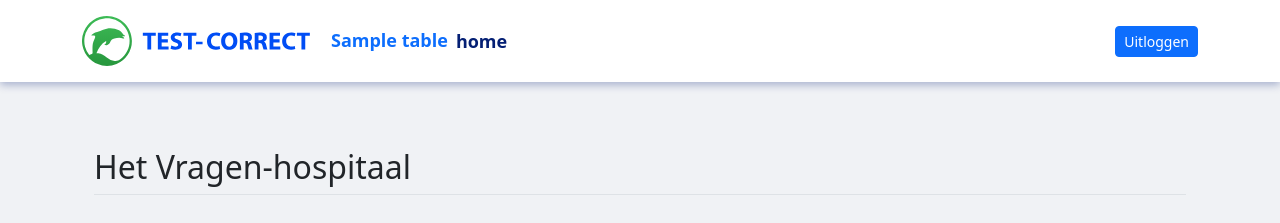
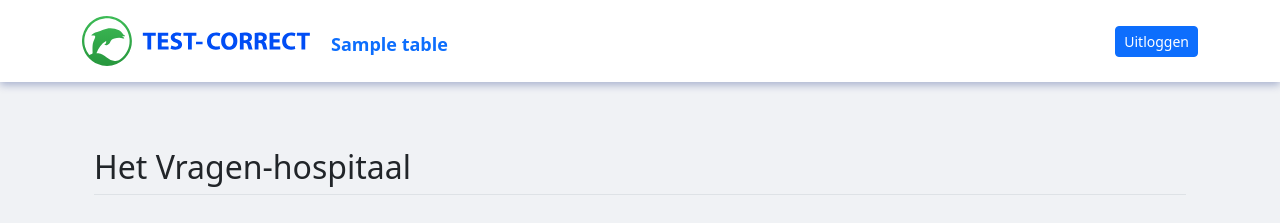
Before and after one commit to Danny-1053784/WP2-Owasp-Top10, a Flask app: template templates/tables.html in a window 1280 px wide. Shown: the top 223 px of the page. Run offline with Flask 2, Linux system fonts and the light colour scheme; the template is opened without the code that fills it: most values are stand-ins (such as "Sample title", 1, 10 or a date in 2020); some libraries are stand-ins or nearby versions.

Commit message:
Update Header layout

```diff
--- a/templates/header.html
+++ b/templates/header.html
@@ -26,7 +26,8 @@
 
 
           <!-- use this to add templates to the navbar -->
-          <a href="{{ url_for('index') }}" class="nav-link px-2 text-white">home</a>  </ul>
+          <!-- <a href="{{ url_for('index') }}" class="nav-link px-2 text-white">home</a>  </ul> -->
+          <a  class="nav-link px-2 text-white"></a>  </ul>
 
 
         <div class="text-end">
```
